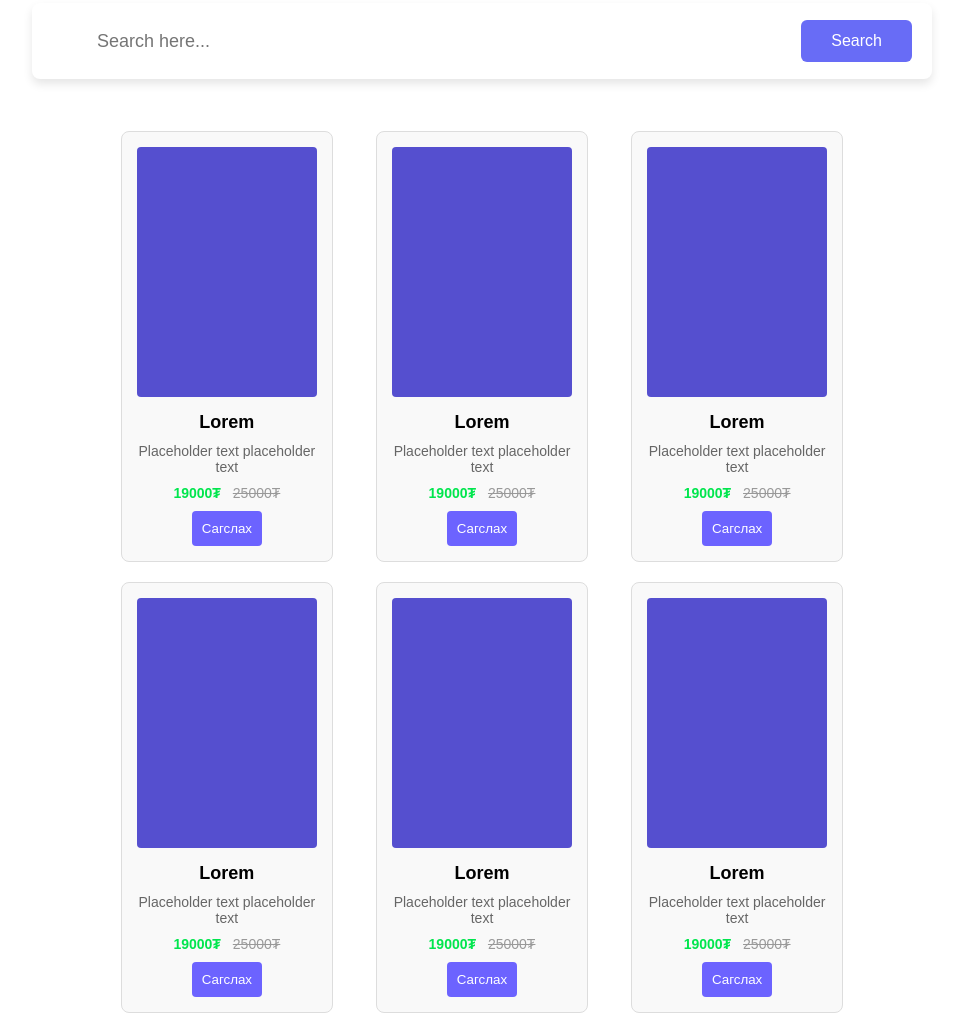
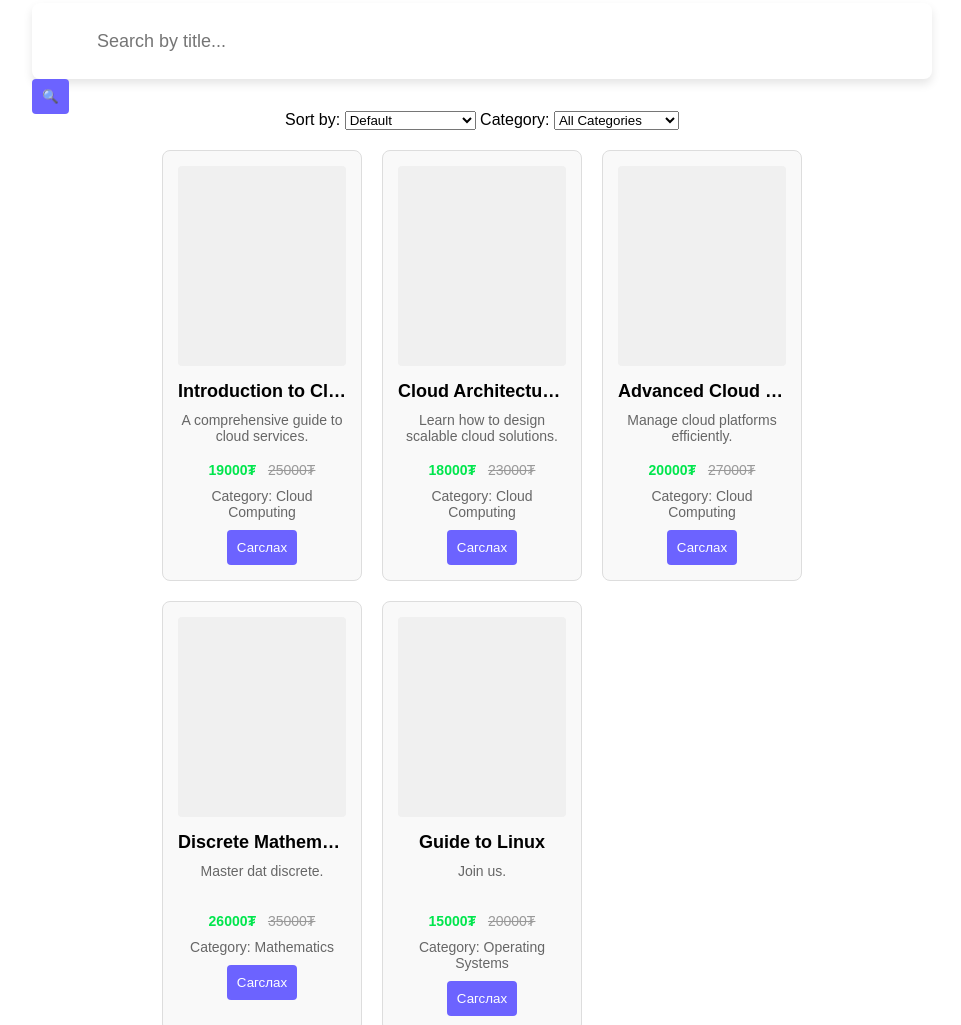
Before and after one commit to JavkhlanGanbat/WebApplicationFall, a plain HTML site: page info.html in a window 1280 px wide. Shown: the part 109-1134 px from the top of the page, without its empty margins (158-1119 px from the left). Drawn offline with Linux system fonts and the light colour scheme.

Commit message:
Added sorting, filtering mechanism in book info page

```diff
--- /dev/null
+++ b/app.js
@@ -0,0 +1,99 @@
+const books = [
+    {
+      title: "Introduction to Cloud Computing",
+      description: "A comprehensive guide to cloud services.",
+      price: 25000,
+      discountedPrice: 19000,
+      category: "Cloud Computing"
+    },
+    {
+      title: "Cloud Architectures",
+      description: "Learn how to design scalable cloud solutions.",
+      price: 23000,
+      discountedPrice: 18000,
+      category: "Cloud Computing"
+    },
+    {
+      title: "Advanced Cloud Management",
+      description: "Manage cloud platforms efficiently.",
+      price: 27000,
+      discountedPrice: 20000,
+      category: "Cloud Computing"
+    },
+    {
+      title: "Discrete Mathematics and its Application",
+      description: "Master dat discrete.",
+      price: 35000,
+      discountedPrice: 26000,
+      category: "Mathematics"
+    },
+    {
+      title: "Guide to Linux",
+      description: "Join us.",
+      price: 20000,
+      discountedPrice: 15000,
+      category: "Operating Systems"
+    },
+  ];
+
+  // Initial book rendering
+  window.onload = function () {
+    renderBooks(books);
+  };
+
+  // Function to render the books dynamically with truncation
+  function renderBooks(bookList) {
+    const bookGrid = document.getElementById("book-grid");
+    bookGrid.innerHTML = ""; // Clear previous content
+
+    bookList.forEach((book) => {
+      const bookItem = `
+        <article class="book-item" style="width: 200px; overflow: hidden;">
+          <div class="book-cover" style="height: 200px; background: #f0f0f0;"></div>
+          <h3 style="white-space: nowrap; overflow: hidden; text-overflow: ellipsis;">${book.title}</h3>
+          <p style="height: 40px; overflow: hidden; text-overflow: ellipsis;">${book.description}</p>
+          <p class="price">
+            <span class="discounted">${book.discountedPrice}₮</span>
+            <span class="original">${book.price}₮</span>
+          </p>
+          <p>Category: ${book.category}</p>
+          <button>Сагслах</button>
+        </article>`;
+      bookGrid.innerHTML += bookItem;
+    });
+  }
+
+  // Function to sort books by price
+  function sortBooks() {
+    const sortValue = document.getElementById("sort-select").value;
+    let sortedBooks = [...books];
+
+    if (sortValue === "asc") {
+      sortedBooks.sort((a, b) => a.discountedPrice - b.discountedPrice);
+    } else if (sortValue === "desc") {
+      sortedBooks.sort((a, b) => b.discountedPrice - a.discountedPrice);
+    }
+
+    renderBooks(sortedBooks);
+  }
+
+  // Function to filter books by title
+  function filterBooks() {
+    const searchValue = document.getElementById("search-input").value.toLowerCase();
+    const filteredBooks = books.filter((book) =>
+      book.title.toLowerCase().includes(searchValue)
+    );
+    renderBooks(filteredBooks);
+  }
+
+  // Function to filter books by category
+  function filterByCategory() {
+    const categoryValue = document.getElementById("category-select").value;
+    let filteredBooks = books;
+
+    if (categoryValue !== "all") {
+      filteredBooks = books.filter((book) => book.category === categoryValue);
+    }
+
+    renderBooks(filteredBooks);
+  }
--- a/info.css
+++ b/info.css
@@ -15,7 +15,12 @@ body {
     justify-content: flex-start;
     padding-top: 80px;
 }
-
+main{
+    flex-grow: 1;
+    min-height: 30vh;
+    max-width: 1200px;
+    margin: 0 auto;
+}
 .header {
     display: flex;
     justify-content: space-between;
@@ -325,10 +330,6 @@ body {
       padding: 8px 18px;
     }
   }
-  main {
-    max-width: 1200px;
-    margin: 0 auto;
-}
 
 .book-grid {
     display: grid;
--- a/info.html
+++ b/info.html
@@ -11,133 +11,44 @@
     <a href="#default" class="logo">CompanyLogo</a>
     <div class="header-right">
       <a href="profile.html">
-      <img src="profile.jpg" class="profile-img"></a>
+        <img src="profile.jpg" class="profile-img">
+      </a>
       <button class="active" href="#home">Home</button>
       <a href="#contact">Contact</a>
       <a href="#about">About</a>
     </div>
   </div>
 
+  <!-- Integrated Search Bar with Button -->
   <div class="input-box">
-    <i class="uil uil-search"></i>
-    <input type="text" placeholder="Search here..." />
-    <button class="button">Search</button>
+    <input type="text" id="search-input" placeholder="Search by title..." />
+    <button onclick="filterBooks()">🔍</button>
+  </div>
+
+  <!-- Sort & Filter Options -->
+  <div class="sort-filter">
+    <label for="sort-select">Sort by:</label>
+    <select id="sort-select" onchange="sortBooks()">
+      <option value="default">Default</option>
+      <option value="asc">Price: Low to High</option>
+      <option value="desc">Price: High to Low</option>
+    </select>
+
+    <label for="category-select">Category:</label>
+    <select id="category-select" onchange="filterByCategory()">
+      <option value="all">All Categories</option>
+      <option value="Cloud Computing">Cloud Computing</option>
+      <option value="Architecture">Architecture</option>
+      <option value="Management">Management</option>
+    </select>
   </div>
 
   <main>
-    <section class="book-grid">
-        <!-- Repeat this block for each book (9 total) -->
-        <article class="book-item">
-            <div class="book-cover"></div>
-            <h3>Lorem</h3>
-            <p>Placeholder text placeholder text</p>
-            <p class="price">
-                <span class="discounted">19000₮</span>
-                <span class="original">25000₮</span>
-            </p>
-            <button>Сагслах</button>
-        </article>
-
-        <!-- 9 Books -->
-        <article class="book-item">
-            <div class="book-cover"></div>
-            <h3>Lorem</h3>
-            <p>Placeholder text placeholder text</p>
-            <p class="price">
-                <span class="discounted">19000₮</span>
-                <span class="original">25000₮</span>
-            </p>
-            <button>Сагслах</button>
-        </article>
-
-        <article class="book-item">
-            <div class="book-cover"></div>
-            <h3>Lorem</h3>
-            <p>Placeholder text placeholder text</p>
-            <p class="price">
-                <span class="discounted">19000₮</span>
-                <span class="original">25000₮</span>
-            </p>
-            <button>Сагслах</button>
-        </article>
-
-        <article class="book-item">
-            <div class="book-cover"></div>
-            <h3>Lorem</h3>
-            <p>Placeholder text placeholder text</p>
-            <p class="price">
-                <span class="discounted">19000₮</span>
-                <span class="original">25000₮</span>
-            </p>
-            <button>Сагслах</button>
-        </article>
-
-        <article class="book-item">
-            <div class="book-cover"></div>
-            <h3>Lorem</h3>
-            <p>Placeholder text placeholder text</p>
-            <p class="price">
-                <span class="discounted">19000₮</span>
-                <span class="original">25000₮</span>
-            </p>
-            <button>Сагслах</button>
-        </article>
-
-        <article class="book-item">
-            <div class="book-cover"></div>
-            <h3>Lorem</h3>
-            <p>Placeholder text placeholder text</p>
-            <p class="price">
-                <span class="discounted">19000₮</span>
-                <span class="original">25000₮</span>
-            </p>
-            <button>Сагслах</button>
-        </article>
-
-        <article class="book-item">
-            <div class="book-cover"></div>
-            <h3>Lorem</h3>
-            <p>Placeholder text placeholder text</p>
-            <p class="price">
-                <span class="discounted">19000₮</span>
-                <span class="original">25000₮</span>
-            </p>
-            <button>Сагслах</button>
-        </article>
-
-        <article class="book-item">
-            <div class="book-cover"></div>
-            <h3>Lorem</h3>
-            <p>Placeholder text placeholder text</p>
-            <p class="price">
-                <span class="discounted">19000₮</span>
-                <span class="original">25000₮</span>
-            </p>
-            <button>Сагслах</button>
-        </article>
-
-        <article class="book-item">
-            <div class="book-cover"></div>
-            <h3>Lorem</h3>
-            <p>Placeholder text placeholder text</p>
-            <p class="price">
-                <span class="discounted">19000₮</span>
-                <span class="original">25000₮</span>
-            </p>
-            <button>Сагслах</button>
-        </article>
+    <section class="book-grid" id="book-grid">
+      <!-- Book items will be injected here via JavaScript -->
     </section>
   </main>
-<div class="pagination">
-  <a href="#">&laquo;</a>
-  <a href="#">1</a>
-  <a class="active" href="#">2</a>
-  <a href="#">3</a>
-  <a href="#">4</a>
-  <a href="#">5</a>
-  <a href="#">6</a>
-  <a href="#">&raquo;</a>
-</div>
+
   <footer class="footer">
     <div class="footer-row">
       <section class="footer-col">
@@ -200,5 +111,7 @@
       </section>
     </div>
   </footer>
+
+  <script src="app.js"></script>
 </body>
 </html>
```
Lines whose indentation alone changed are shown as unchanged.
